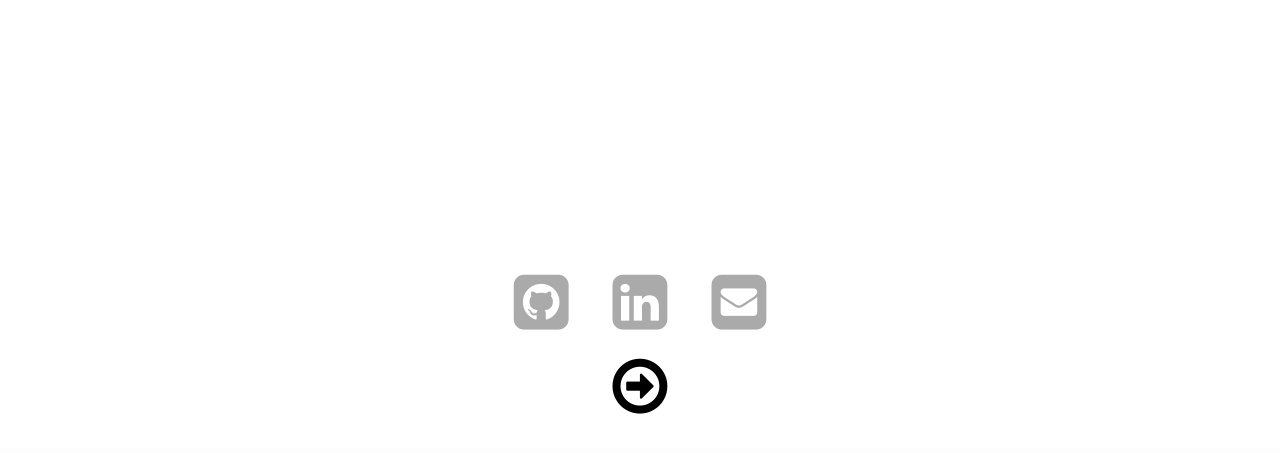
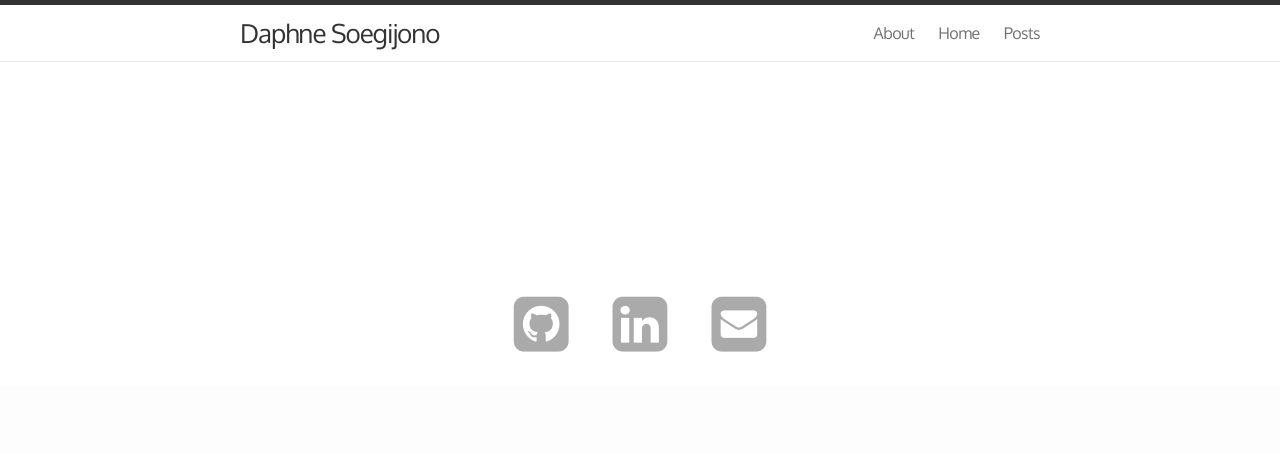
Before and after one commit to dsoegijono/dsoegijono.github.io, a Jekyll site: the page built from index.html, in a window 1280 px wide. Shown: the top 453 px of the page. Built offline with Jekyll 4.4.1, drawn with Linux system fonts in a browser that asks for light colours; nearby versions of some CDN libraries.

Commit message:
Add header to home page

```diff
--- a/_layouts/default.html
+++ b/_layouts/default.html
@@ -5,15 +5,13 @@
 
     <body>
 
-    {% if page.id != 'home' %}
-    {%   include header.html %}
-    {% endif %}
+      {% include header.html %}
 
-    <div class="page-content">
-      <div class="wrap">
-      {{ content }}
+      <div class="page-content">
+        <div class="wrap">
+        {{ content }}
+        </div>
       </div>
-    </div>
 
     </body>
 </html>
--- a/index.html
+++ b/index.html
@@ -5,7 +5,7 @@ title: Home
 description: The personal website of Daphne Soegijono.
 ---
 
-<div style="padding-top: 30%;"></div>
+<div style="padding-top: 25%;"></div>
 <div class="home-profiles">
     <a title="GitHub" href="https://www.github.com/dsoegijono">
         <i class="fa fa-github-square fa-4x"></i>
@@ -13,14 +13,7 @@ description: The personal website of Daphne Soegijono.
     <a title="LinkedIn" href="http://www.linkedin.com/in/dsoegijono/">
         <i class="fa fa-linkedin-square fa-4x"></i>
     </a>
-
     <a title="email" href="mailto:d.soegijono@gmail.com">
         <i class="fa fa-envelope-square fa-4x"></i>
     </a>
 </div>
-
-<div class="home-profiles" style="padding-top: 20px;">
-    <a title="enter" href="/about/" style="color: black;">
-        <i class="fa fa-arrow-circle-o-right fa-4x"></i>
-    </a>
-</div>
```
Also changed, not shown: css/main.css (+7 -2 lines).
